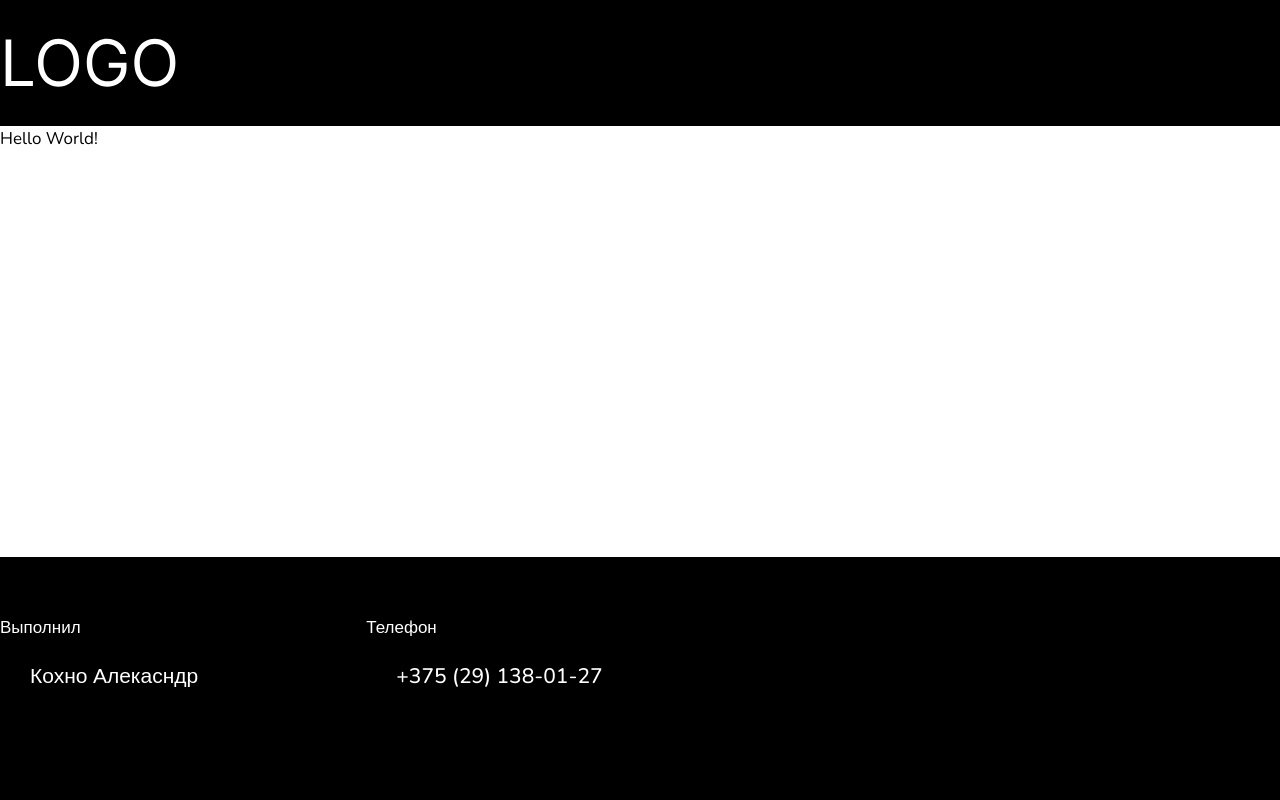
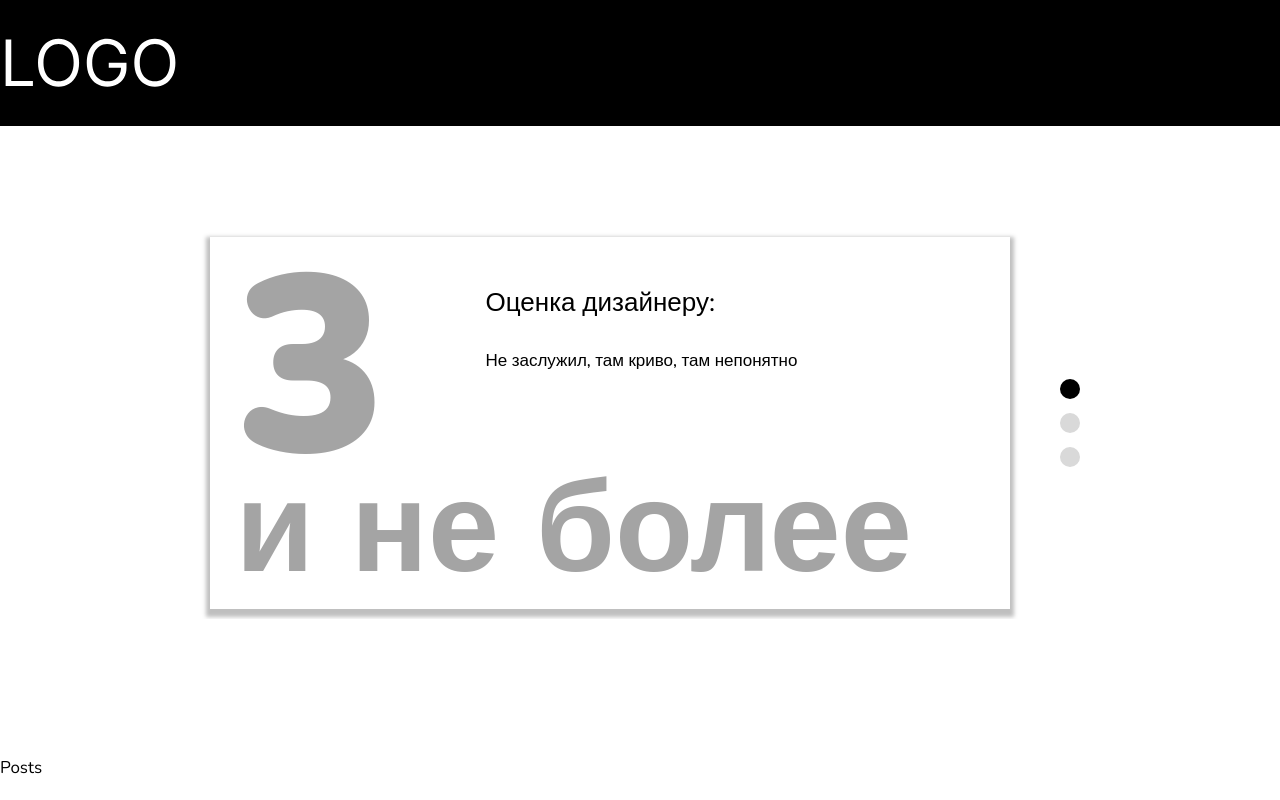
Before and after one commit to KohnoA/web-space, a Next.js app: page / in a window 1280 px wide. Shown: the top 800 px of the page. Built offline with nearby package versions, Linux system fonts and the light colour scheme.

Commit message:
feat: implemented slider section

```diff
--- a/app/page.tsx
+++ b/app/page.tsx
@@ -1,7 +1,13 @@
+import SliderSection from '@/components/sections/SliderSection';
+
 export default function Home() {
   return (
-    <main className='container'>
-      <h1>Hello World!</h1>
+    <main className="container">
+      <SliderSection />
+
+      <section className="mb-[136px]">Posts</section>
+
+      <section>Contacts</section>
     </main>
-  )
+  );
 }
--- /dev/null
+++ b/components/UI/Slider/Slider.tsx
@@ -0,0 +1,60 @@
+'use client';
+
+import { ReactNode, UIEvent, useState, Children, useRef } from 'react';
+import './styles.css';
+
+type SliderProps = {
+  children: ReactNode;
+  className?: 'string';
+};
+
+export default function Slider({ children, className }: SliderProps) {
+  const [currentSlide, setCurrentSlide] = useState<number>(0);
+  const containerRef = useRef<HTMLDivElement | null>(null);
+
+  const scrollHanlder = (event: UIEvent<HTMLDivElement>) => {
+    const { offsetHeight, scrollTop } = event.currentTarget;
+    const slideIndex = Math.round(scrollTop / offsetHeight);
+
+    setCurrentSlide(slideIndex);
+  };
+
+  const handleDots = (index: number) => {
+    const offsetHeight = containerRef.current?.offsetHeight;
+
+    if (offsetHeight) {
+      const newPosition = offsetHeight * index;
+
+      containerRef.current?.scroll({ top: newPosition, behavior: 'smooth' });
+    }
+  };
+
+  console.log('render');
+
+  return (
+    <div
+      className={`flex gap-[40px] max-w-[880px] my-0 mx-auto ${
+        className ?? ''
+      }`}
+    >
+      <div
+        ref={containerRef}
+        className="sliderContainer max-w-[820px] max-h-[392px] p-[10px] overflow-y-scroll grow snap-mandatory snap-y"
+        onScroll={scrollHanlder}
+      >
+        {children}
+      </div>
+
+      <div className="flex flex-col gap-[14px] justify-center items-center">
+        {Children.map(children, (_, index) => (
+          <span
+            onClick={() => handleDots(index)}
+            className={`w-[20px] h-[20px]  transition-all rounded-[50%] hover:cursor-pointer hover:opacity-80 active:opacity-70 ${
+              index === currentSlide ? 'bg-black' : 'bg-lightGrey'
+            }`}
+          />
+        ))}
+      </div>
+    </div>
+  );
+}
--- /dev/null
+++ b/components/UI/Slider/SliderItem.tsx
@@ -0,0 +1,18 @@
+import { ReactNode } from 'react';
+
+type SliderItemProps = {
+  children: ReactNode;
+  className?: string;
+};
+
+export default function SliderItem({ children, className }: SliderItemProps) {
+  return (
+    <div
+      className={`w-[100%] h-[372px] mb-[30px] p-6 snap-always snap-center shadow-personal overflow-hidden ${
+        className ?? ''
+      }`}
+    >
+      {children}
+    </div>
+  );
+}
--- /dev/null
+++ b/components/UI/Slider/index.ts
@@ -0,0 +1,2 @@
+export { default as Slider } from './Slider';
+export { default as SliderItem } from './SliderItem';
--- /dev/null
+++ b/components/UI/Slider/styles.css
@@ -0,0 +1,10 @@
+.sliderContainer {
+  -ms-overflow-style: none;
+  scrollbar-width: none;
+  user-select: none;
+}
+
+.sliderContainer::-webkit-scrollbar {
+  width: 0;
+  height: 0;
+}
--- /dev/null
+++ b/components/sections/SliderSection.tsx
@@ -0,0 +1,64 @@
+import { Slider, SliderItem } from '@/components/UI/Slider';
+
+type SlideInfoType = {
+  count: string;
+  caption: string;
+  description: {
+    title: string;
+    body: string;
+  };
+};
+
+const SLIDES_INFO: SlideInfoType[] = [
+  {
+    count: '3',
+    caption: 'и не более',
+    description: {
+      title: 'Оценка дизайнеру:',
+      body: 'Не заслужил, там криво, там непонятно',
+    },
+  },
+  {
+    count: '5',
+    caption: 'звезд',
+    description: {
+      title: 'Сложность задания:',
+      body: 'Миссия с вертолетиком была легче...',
+    },
+  },
+  {
+    count: '9',
+    caption: 'часов',
+    description: {
+      title: 'Потребовалось на задание:',
+      body: 'Справился быстро забыл пообедать',
+    },
+  },
+];
+
+export default function SliderSection() {
+  return (
+    <section className="mt-[101px] mb-[136px]">
+      <Slider>
+        {SLIDES_INFO.map(({ count, caption, description }) => (
+          <SliderItem key={description.title}>
+            <div className="flex gap-[100px]">
+              <p className="text-darkGrey font-black text-[250px] leading-[0.85]">
+                {count}
+              </p>
+              <div className="font-medium">
+                <h4 className="text-[26px] mb-[26px] pt-[20px]">
+                  {description.title}
+                </h4>
+                <p>{description.body}</p>
+              </div>
+            </div>
+            <p className="text-darkGrey font-black text-[128px] leading-[0.85]">
+              {caption}
+            </p>
+          </SliderItem>
+        ))}
+      </Slider>
+    </section>
+  );
+}
--- a/styles/globals.css
+++ b/styles/globals.css
@@ -5,6 +5,7 @@
 html {
   scroll-behavior: smooth;
 
+  color-scheme: dark;
   font-size: 17px;
 }
 
--- a/tailwind.config.ts
+++ b/tailwind.config.ts
@@ -8,6 +8,13 @@ const config: Config = {
   ],
   theme: {
     extend: {
+      boxShadow: {
+        'personal': '0 4px 4px 4px rgba(0, 0, 0, 0.25)',
+      },
+      colors: {
+        'lightGrey': '#D9D9D9',
+        'darkGrey': '#A4A4A4',
+      },
       backgroundImage: {
         'gradient-radial': 'radial-gradient(var(--tw-gradient-stops))',
         'gradient-conic':
```
Also changed, not shown: 1 other file (tests, documents, lock files or other folders).
